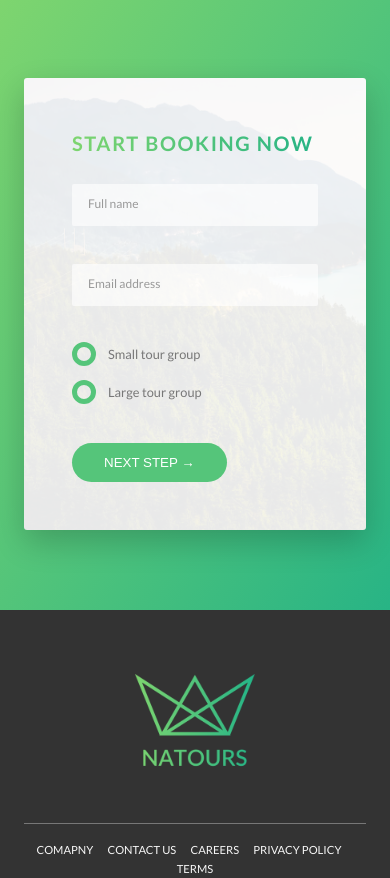
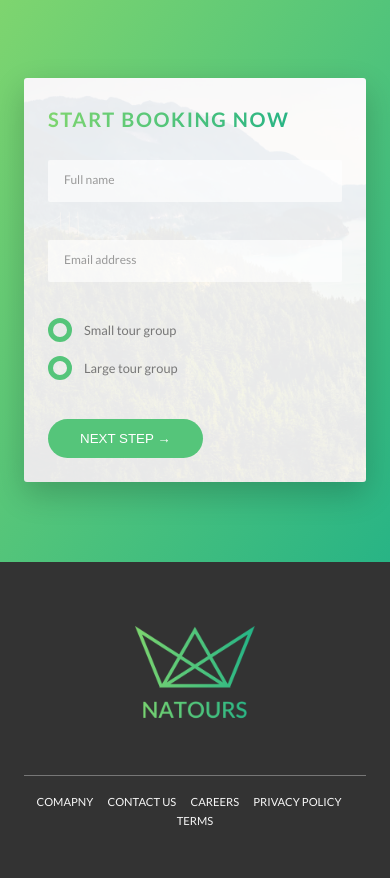
Before and after one commit to istevkovski/natours.io, a plain HTML site: page index.html in a window 390 px wide. Shown: the part 5861-6739 px from the top of the page. Drawn offline with Linux system fonts and the light colour scheme.

Commit message:
Responsive Design Modified

```diff
--- a/css/style.css
+++ b/css/style.css
@@ -1020,7 +1020,9 @@ body {
     padding: 6rem; }
     @media (max-width: 75em) {
       .book__form {
-        width: 65%; } }
+        width: 65%;
+        padding: 3rem; } }
     @media (max-width: 56.25em) {
       .book__form {
-        width: 100%; } }
+        width: 100%;
+        padding: 3rem; } }
```
